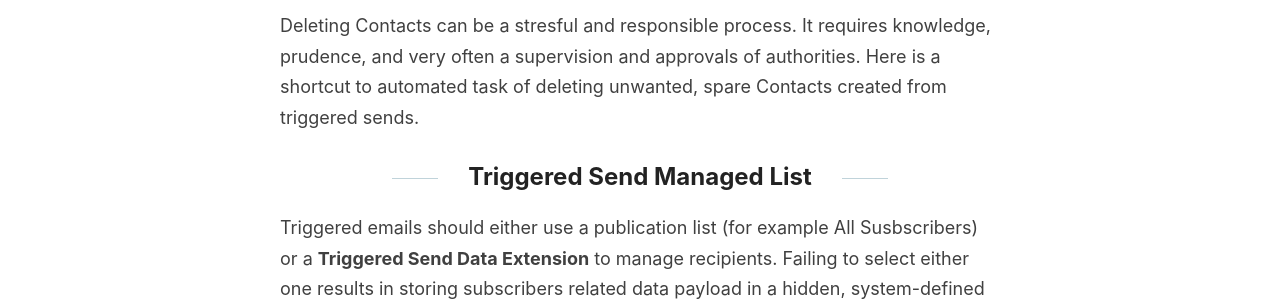
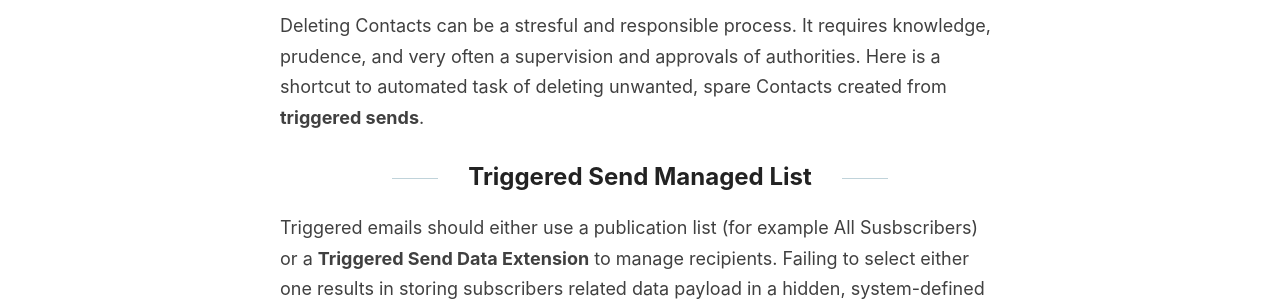
Before and after one commit to karolcholewa/blog, a Jekyll site: the page built from _posts/2021-06-12-delete-contacts-automatically.md, in a window 1280 px wide and 900 px high. Shown: the part 367-668 px from the top of the window. Built offline with Jekyll 4.4.1, drawn with Linux system fonts in a browser that asks for light colours.

Commit message:
formatting updates

```diff
--- a/_posts/2021-06-12-delete-contacts-automatically.md
+++ b/_posts/2021-06-12-delete-contacts-automatically.md
@@ -4,7 +4,7 @@ title: "Delete Contacts Automatically Using SQL and SSJS"
 categories: [SQL, SSJS, SFMC]
 ---
 
-Deleting Contacts can be a stresful and responsible process. It requires knowledge, prudence, and very often a supervision and approvals of authorities. Here is a shortcut to automated task of deleting unwanted, spare Contacts created from triggered sends.
+Deleting Contacts can be a stresful and responsible process. It requires knowledge, prudence, and very often a supervision and approvals of authorities. Here is a shortcut to automated task of deleting unwanted, spare Contacts created from **triggered sends**.
 
 ## Triggered Send Managed List
 Triggered emails should either use a publication list (for example All Susbscribers) or a **Triggered Send Data Extension** to manage recipients. Failing to select either one results in storing subscribers related data payload in a hidden, system-defined list called **Triggered Send Managed List**. You should create and select TSDE for each triggered send interaction. However, when an email is sent to a Subscriber who does not exist in All Subscribers, they are appended to All Subscribers after the send. To find such newly appended Subscribers from triggered sends use the following query:
```
